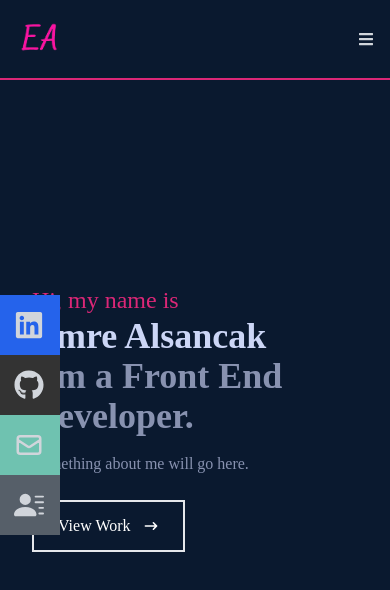
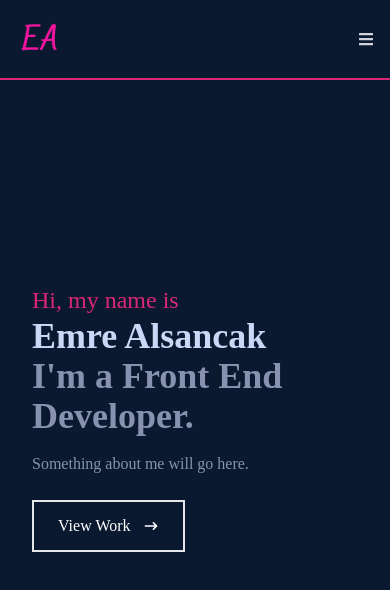
Before and after one commit to emrecanalsancak/Portfolio-project, a React (Create React App) app: page / in a window 390 px wide. Shown: the top 590 px of the page. Built offline with nearby package versions, Linux system fonts and the light colour scheme.

Commit message:
fixed navbar

```diff
--- a/src/components/Navbar.js
+++ b/src/components/Navbar.js
@@ -157,7 +157,7 @@
       </ul>
 
       {/* SOCIAL ICONS */}
-      <div className="lg:flex fixed flex-col top-[35%] left-0">
+      <div className="hidden lg:flex fixed flex-col top-[35%] left-0">
         <ul>
           <li className="w-[160px] h-[60px] flex justify-between items-center ml-[-100px] hover:ml-[-10px] duration-500 bg-blue-600">
             <a
```
